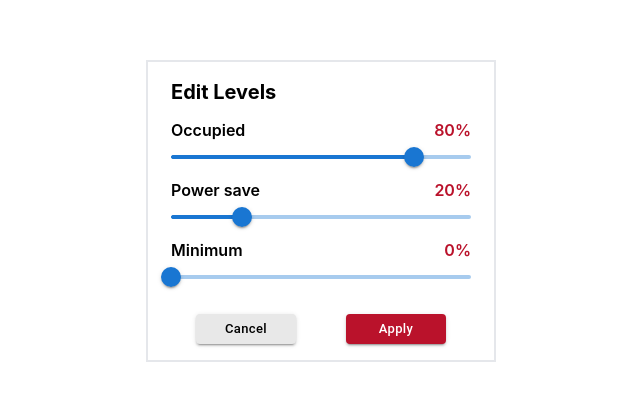
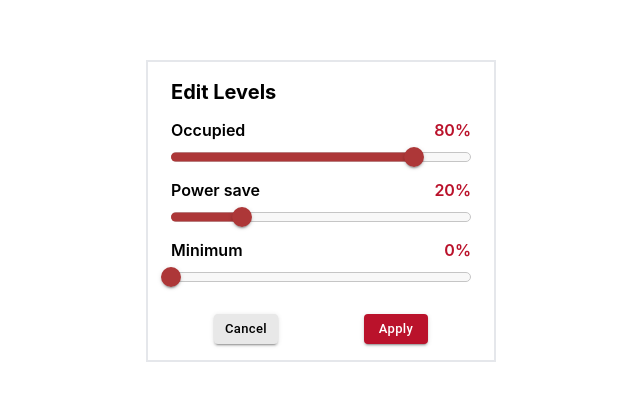
Before and after one commit to kvshw/luminaire, a React (Create React App) app: page / in a window 1280 px wide. Shown: the part 129-530 px from the top of the page, without its empty margins (319-959 px from the left). Built offline with nearby package versions, Linux system fonts and the light colour scheme.

Commit message:
ui design check deploy 2

```diff
--- a/src/App.css
+++ b/src/App.css
@@ -37,7 +37,7 @@
   }
 }
 
-.rangeSlider {
+/* .rangeSlider {
   width: 300px !important;
 }
 
@@ -58,7 +58,7 @@
 .css-11qr2p8-MuiButtonBase-root-MuiButton-root {
   padding: 4px !important;
   width: 100px;
-}
+} */
 .cancel-button {
   background-color: #e8e8e8 !important;
   color: #000 !important;
--- a/src/App.js
+++ b/src/App.js
@@ -80,6 +80,23 @@ function App() {
     setChangesApplied(true);
   };
 
+  const getSliderStyles = () => ({
+    width: 300,
+    "& .MuiSlider-thumb": {
+      backgroundColor: "#ad3738",
+    },
+    "& .MuiSlider-rail": {
+      backgroundColor: "#efeeef",
+      border: "1px solid #696969",
+      height: "10px",
+    },
+    "& .MuiSlider-track": {
+      border: "0px",
+      backgroundColor: "#ad3738",
+      height: "9px",
+    },
+  });
+
   return (
     <div className="App">
       <div className="grid h-[100vmin] items-center">
@@ -100,6 +117,7 @@ function App() {
                   max={valueBreakSteps}
                   step={1}
                   onChange={handleSliderChange}
+                  sx={getSliderStyles()}
                 />
               </div>
               <div className="w-[300px] grid grid-cols-2">
@@ -115,6 +133,7 @@ function App() {
                   max={valueBreakSteps}
                   step={1}
                   onChange={handleSecondSliderChange}
+                  sx={getSliderStyles()}
                 />
               </div>
               <div className="w-[300px] grid grid-cols-2">
@@ -130,6 +149,7 @@ function App() {
                   max={valueBreakSteps}
                   step={1}
                   onChange={handleThirdSliderChange}
+                  sx={getSliderStyles()}
                 />
               </div>
             </div>
--- a/src/index.css
+++ b/src/index.css
@@ -19,35 +19,3 @@ code {
   width: 20px;
   text-align: center;
 }
-
-.rangeSlider {
-  width: 300px !important;
-}
-
-.css-187mznn-MuiSlider-root {
-  height: 10px !important;
-}
-.css-14pt78w-MuiSlider-rail {
-  background-color: #efeeef !important;
-  border: 1px solid #696969;
-}
-.css-1gv0vcd-MuiSlider-track {
-  border: 0px !important;
-  background-color: #ad3738 !important;
-}
-.css-eg0mwd-MuiSlider-thumb {
-  background-color: #ad3738 !important;
-}
-.css-11qr2p8-MuiButtonBase-root-MuiButton-root {
-  padding: 4px !important;
-  width: 100px;
-}
-.cancel-button {
-  background-color: #e8e8e8 !important;
-  color: #000 !important;
-  text-transform: none !important;
-}
-.apply-button {
-  background-color: #ba122b !important;
-  text-transform: none !important;
-}
```
